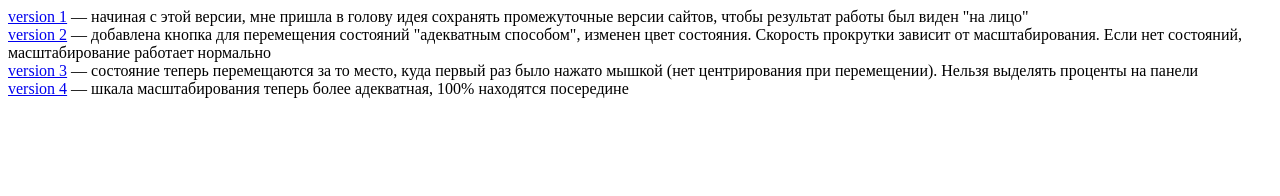
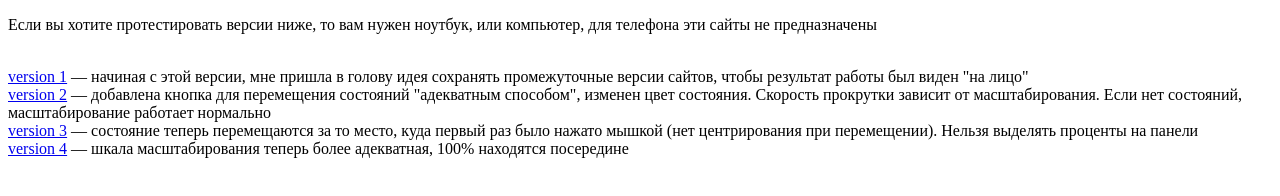
Before and after one commit to sodafago/bot-maker, a plain HTML site: page index.html in a window 1280 px wide. Drawn offline with Linux system fonts and the light colour scheme.

Commit message:
Add hello-text

```diff
--- a/index.html
+++ b/index.html
@@ -5,6 +5,8 @@
     <title>all bot-makers</title>
   </head>
   <body>
+    <p>Если вы хотите протестировать версии ниже, то вам нужен ноутбук, или компьютер, для телефона эти сайты не предназначены</p>
+    <br>
     <a href="builds/build1/index.html">version 1</a> — начиная с этой версии, мне пришла в голову идея сохранять промежуточные версии сайтов, чтобы результат работы был виден "на лицо" <br>
     <a href="builds/build2/index.html">version 2</a> — добавлена кнопка для перемещения состояний "адекватным способом", изменен цвет состояния. Скорость прокрутки зависит от масштабирования. Если нет состояний, масштабирование работает нормально <br>
     <a href="builds/build3/index.html">version 3</a> — состояние теперь перемещаются за то место, куда первый раз было нажато мышкой (нет центрирования при перемещении). Нельзя выделять проценты на панели <br>
```
